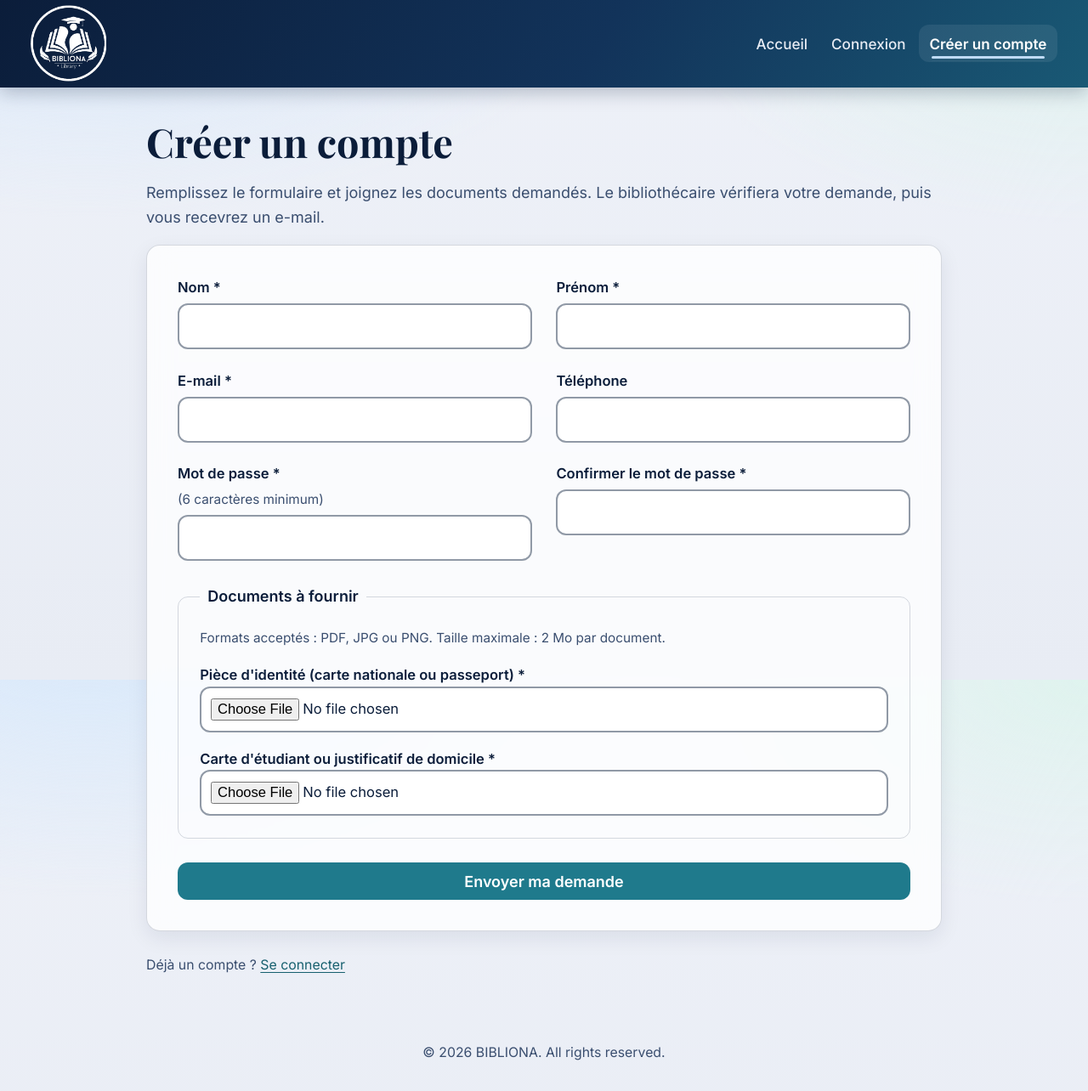
After one commit to labbacisarra/library_management_system, a PHP site: page /inscription.php in a window 1280 px wide. The commit adds this page. Shown: the whole page at 85% size. Run offline with PHP 8.4, Linux system fonts and the light colour scheme.

Commit message:
update library project files

```diff
--- /dev/null
+++ b/bibliotheque_php/1_mettre_a_jour_la_base.sql
@@ -0,0 +1,4 @@
+-- À exécuter UNE SEULE FOIS dans phpMyAdmin (onglet SQL) sur la base "bibliotheque".
+-- Ajoute le statut des comptes. Les comptes existants restent "actif".
+ALTER TABLE users
+  ADD COLUMN statut ENUM('en_attente','actif','refuse') NOT NULL DEFAULT 'actif' AFTER role;
--- a/bibliotheque_php/css/style.css
+++ b/bibliotheque_php/css/style.css
@@ -143,7 +143,7 @@ a { color: var(--link); text-underline-offset: 3px; }
   position: relative; display: flex; flex-direction: column; gap: .15rem;
   padding: 1.1rem 1.2rem; border-radius: var(--r-lg);
   background: var(--surface); border: 1px solid var(--border); border-top: 4px solid var(--teal);
-  -webkit-backdrop-filter: blur(14px) saturate(1.2); backdrop-filter: blur(14px) saturate(1.2);
+  -webkit-backdrop-filter: blur(25px) saturate(1.2); backdrop-filter: blur(25px) saturate(1.2);
   box-shadow: var(--shadow); color: var(--text);
   transition: transform .3s ease;
 }
@@ -211,12 +211,16 @@ form.inline { display: inline; }
 .badge.late::before { background: currentColor; clip-path: polygon(50% 0, 100% 100%, 0 100%); } /* triangle = alerte */
 
 /* ---------- 5. Accueil ---------- */
+
+
+
 .hero {
   position: relative; overflow: hidden; isolation: isolate;
   padding: clamp(2rem, 6vw, 3.5rem) 1.5rem; margin-bottom: 1.6rem; text-align: center; color: #fff;
   border-radius: var(--r-lg); box-shadow: var(--shadow-lg);
-  background: linear-gradient(135deg, #0B1D3A 0%, #1F7A8C 100%);
+  background:linear-gradient(rgba(26, 53, 96, 0.55), rgba(7, 24, 50, 0.139)),url('../images/bib.jpg') center / cover no-repeat; min-height: 2rem;
 }
+
 .hero::before {
   content: ""; position: absolute; inset: auto -10% -40% auto; width: 28rem; height: 28rem; z-index: -1;
   border-radius: 50%; border: 2px solid rgba(191, 219, 247, .35); box-shadow: 0 0 0 3rem rgba(191, 219, 247, .08);
@@ -273,3 +277,16 @@ form.inline { display: inline; }
   *, *::before, *::after { animation: none !important; transition: none !important; }
   .card:hover, .book:hover { transform: none; }
 }
+
+/* ===== Header : garder le logo et le menu sur la même ligne ===== */
+.topbar { flex-wrap: nowrap; gap: .5rem 1rem; }
+.topbar .brand { flex: 0 0 auto; }
+.topbar nav { flex: 1 1 auto; min-width: 0; justify-content: flex-end; flex-wrap: wrap; }
+.topbar nav a { padding: .4rem .7rem; font-size: .95rem; white-space: nowrap; }
+.topbar .who { display: none; }           /* cache l'e-mail pour gagner de la place */
+
+/* Sur petit écran : on remet le menu sous le logo */
+@media (max-width: 900px) {
+  .topbar { flex-wrap: wrap; }
+  .topbar nav { width: 100%; justify-content: flex-start; }
+}
--- /dev/null
+++ b/bibliotheque_php/includes/documents.php
@@ -0,0 +1,15 @@
+<?php
+// Documents demandés lors de l'inscription.
+// Pour ajouter / retirer un document : modifiez simplement cette liste.
+//   clé => [libellé affiché, obligatoire ?]
+$DOCS_REQUIS = [
+    'piece_identite' => ['Pièce d\'identité (carte nationale ou passeport)', true],
+    'justificatif'   => ['Carte d\'étudiant ou justificatif de domicile',    true],
+];
+
+const DOC_MAX_OCTETS = 2 * 1024 * 1024;                       // 2 Mo par document
+const DOC_TYPES = [                                           // formats acceptés (type MIME => extension)
+    'application/pdf' => 'pdf',
+    'image/jpeg'      => 'jpg',
+    'image/png'       => 'png',
+];
--- a/bibliotheque_php/includes/footer.php
+++ b/bibliotheque_php/includes/footer.php
@@ -1,5 +1,5 @@
 </main>
-<footer class="footer">Gestion de bibliothèque — HTML / CSS / JS / PHP</footer>
+<footer class="footer">© 2026 BIBLIONA. All rights reserved.</footer>
 <script src="js/app.js"></script>
 </body>
 </html>
--- a/bibliotheque_php/includes/header.php
+++ b/bibliotheque_php/includes/header.php
@@ -3,13 +3,20 @@ require_once __DIR__ . '/auth.php';
 $u = current_user();
 
 if (!$u) {
-    $pages = ['home' => ['Accueil', 'index.php'], 'login' => ['Connexion', 'login.php']];
+    $pages = [
+        'home'     => ['Accueil',         'index.php'],
+        'login'    => ['Connexion',       'login.php'],
+        'register' => ['Créer un compte', 'inscription.php'],
+    ];
 } elseif ($u['role'] === 'admin') {
+    // nombre de demandes d'inscription en attente (affiché dans le menu)
+    $nbAttente = (int)$pdo->query("SELECT COUNT(*) FROM users WHERE statut = 'en_attente'")->fetchColumn();
     $pages = [
-        'dashboard' => ['Tableau de bord', 'dashboard.php'],
-        'livres'    => ['Livres',          'livres.php'],
-        'adherents' => ['Adhérents',       'adherents.php'],
-        'emprunts'  => ['Emprunts',        'emprunts.php'],
+        'dashboard'    => ['Tableau de bord', 'dashboard.php'],
+        'livres'       => ['Livres',          'livres.php'],
+        'adherents'    => ['Adhérents',       'adherents.php'],
+        'inscriptions' => ['Inscriptions' . ($nbAttente ? " ($nbAttente)" : ''), 'inscriptions.php'],
+        'emprunts'     => ['Emprunts',        'emprunts.php'],
     ];
 } else {
     $pages = ['home' => ['Accueil', 'index.php'], 'espace' => ['Mon espace', 'mon_espace.php']];
--- /dev/null
+++ b/bibliotheque_php/inscription.php
@@ -0,0 +1,147 @@
+<?php
+// Page d'inscription publique : le compte est créé "en attente de validation"
+require_once 'includes/auth.php';
+require_once 'includes/documents.php';
+
+if (current_user()) {
+    redirect(home_for(current_user()['role']));
+}
+
+$errors = [];
+$old = ['nom' => '', 'prenom' => '', 'email' => '', 'telephone' => ''];
+
+if ($_SERVER['REQUEST_METHOD'] === 'POST') {
+    foreach ($old as $k => $_) { $old[$k] = trim($_POST[$k] ?? ''); }
+    $mdp  = $_POST['mot_de_passe'] ?? '';
+    $mdp2 = $_POST['confirmation'] ?? '';
+
+    if ($old['nom'] === '' || $old['prenom'] === '')            $errors[] = 'Le nom et le prénom sont obligatoires.';
+    if (!filter_var($old['email'], FILTER_VALIDATE_EMAIL))      $errors[] = 'Adresse e-mail invalide.';
+    if ($old['telephone'] !== '' && !preg_match('/^[0-9+\s().-]{6,20}$/', $old['telephone'])) $errors[] = 'Numéro de téléphone invalide.';
+    if (strlen($mdp) < 6)                                       $errors[] = 'Le mot de passe doit contenir au moins 6 caractères.';
+    if ($mdp !== $mdp2)                                         $errors[] = 'Les deux mots de passe ne sont pas identiques.';
+
+    // ---- Vérification des documents (avant toute écriture en base) ----
+    $fichiers = [];
+    $finfo = finfo_open(FILEINFO_MIME_TYPE);
+    foreach ($DOCS_REQUIS as $cle => [$libelle, $oblig]) {
+        $f = $_FILES['doc_' . $cle] ?? null;
+        if (!$f || $f['error'] === UPLOAD_ERR_NO_FILE) {
+            if ($oblig) $errors[] = "Document manquant : $libelle.";
+            continue;
+        }
+        if ($f['error'] === UPLOAD_ERR_INI_SIZE || $f['error'] === UPLOAD_ERR_FORM_SIZE || $f['size'] > DOC_MAX_OCTETS) {
+            $errors[] = "« $libelle » dépasse 2 Mo.";
+            continue;
+        }
+        if ($f['error'] !== UPLOAD_ERR_OK || !is_uploaded_file($f['tmp_name'])) {
+            $errors[] = "Erreur lors de l'envoi du document : $libelle.";
+            continue;
+        }
+        $mime = finfo_file($finfo, $f['tmp_name']);           // type réel du fichier (pas seulement son nom)
+        if (!isset(DOC_TYPES[$mime])) {
+            $errors[] = "« $libelle » : format non accepté (PDF, JPG ou PNG uniquement).";
+            continue;
+        }
+        $fichiers[$cle] = ['tmp' => $f['tmp_name'], 'mime' => $mime, 'ext' => DOC_TYPES[$mime], 'nom' => mb_substr(basename($f['name']), 0, 200)];
+    }
+
+    if (!$errors) {
+        $dir = __DIR__ . '/uploads';
+        if (!is_dir($dir)) { @mkdir($dir, 0755, true); }
+        if (!file_exists($dir . '/.htaccess')) {                // les fichiers ne sont jamais accessibles directement
+            @file_put_contents($dir . '/.htaccess', "<IfModule mod_authz_core.c>\n  Require all denied\n</IfModule>\n<IfModule !mod_authz_core.c>\n  Deny from all\n</IfModule>\n");
+        }
+        $deplaces = [];
+        try {
+            $pdo->beginTransaction();
+            $pdo->prepare('INSERT INTO adherents (nom, prenom, email, telephone, date_inscription) VALUES (?,?,?,?,CURDATE())')
+                ->execute([$old['nom'], $old['prenom'], $old['email'], $old['telephone']]);
+            $adhId = (int)$pdo->lastInsertId();
+            $pdo->prepare("INSERT INTO users (email, password, role, statut, adherent_id) VALUES (?,?,'user','en_attente',?)")
+                ->execute([$old['email'], password_hash($mdp, PASSWORD_DEFAULT), $adhId]);
+            $uid = (int)$pdo->lastInsertId();
+
+            foreach ($fichiers as $cle => $f) {
+                $nom = bin2hex(random_bytes(16)) . '.' . $f['ext']; // nom aléatoire
+                if (!move_uploaded_file($f['tmp'], "$dir/$nom")) throw new RuntimeException('upload');
+                $deplaces[] = "$dir/$nom";
+                $pdo->prepare('INSERT INTO documents (user_id, type, fichier, nom_original, mime) VALUES (?,?,?,?,?)')
+                    ->execute([$uid, $cle, $nom, $f['nom'], $f['mime']]);
+            }
+            $pdo->commit();
+
+            flash('Votre demande a bien été envoyée avec vos documents. Votre compte sera activé après validation par le bibliothécaire.');
+            redirect('login.php');
+        } catch (Throwable $e) {
+            if ($pdo->inTransaction()) $pdo->rollBack();
+            foreach ($deplaces as $p) { @unlink($p); }
+            $errors[] = ($e instanceof PDOException && $e->getCode() === '23000')
+                ? 'Cette adresse e-mail est déjà utilisée.'
+                : 'Une erreur est survenue. Réessayez plus tard.';
+        }
+    }
+}
+
+$title = 'Inscription'; $active = 'register';
+require 'includes/header.php';
+?>
+<style>
+  /* Formulaire d'inscription plus large et plus aéré */
+  .inscr { max-width: 52rem; margin: 1.5rem auto 2.5rem; }
+  .inscr .form { padding: 2rem; }
+  .inscr .grid { grid-template-columns: repeat(auto-fit, minmax(16rem, 1fr)); gap: 1.3rem 1.6rem; margin-bottom: 1.6rem; }
+  .inscr input, .inscr select { min-height: 3rem; }
+  .inscr fieldset { border: 1px solid var(--border, #c7ced9); border-radius: 12px; padding: 1.2rem 1.4rem 1.4rem; margin: 0 0 1.6rem; }
+  .inscr legend { font-weight: 600; padding: 0 .5rem; }
+  .inscr .doc { display: block; margin-top: 1rem; }
+  .inscr .doc input[type=file] { padding: .6rem; width: 100%; background: var(--surface-solid, #fff); }
+  .inscr .hint { font-weight: 400; font-size: .85rem; color: var(--text-muted, #3A4E6F); }
+  .inscr .file-err { color: #B3261E; font-size: .88rem; font-weight: 500; }
+</style>
+
+<div class="inscr">
+  <h1>Créer un compte</h1>
+  <p class="muted">Remplissez le formulaire et joignez les documents demandés. Le bibliothécaire vérifiera votre demande, puis vous recevrez un e-mail.</p>
+
+  <?php foreach ($errors as $err): ?><div class="flash error"><?= e($err) ?></div><?php endforeach; ?>
+  <?php if ($errors && $_FILES): ?><p class="muted small">Pour des raisons de sécurité, vous devez sélectionner de nouveau vos documents.</p><?php endif; ?>
+
+  <form method="post" class="form" enctype="multipart/form-data" novalidate>
+    <div class="grid">
+      <label>Nom *<input name="nom" required value="<?= e($old['nom']) ?>" autocomplete="family-name"></label>
+      <label>Prénom *<input name="prenom" required value="<?= e($old['prenom']) ?>" autocomplete="given-name"></label>
+      <label>E-mail *<input type="email" name="email" required value="<?= e($old['email']) ?>" autocomplete="email"></label>
+      <label>Téléphone<input name="telephone" value="<?= e($old['telephone']) ?>" autocomplete="tel"></label>
+      <label>Mot de passe * <span class="hint">(6 caractères minimum)</span><input type="password" name="mot_de_passe" required minlength="6" autocomplete="new-password"></label>
+      <label>Confirmer le mot de passe *<input type="password" name="confirmation" required minlength="6" autocomplete="new-password"></label>
+    </div>
+
+    <fieldset>
+      <legend>Documents à fournir</legend>
+      <p class="hint" style="margin:0">Formats acceptés : PDF, JPG ou PNG. Taille maximale : 2 Mo par document.</p>
+      <?php foreach ($DOCS_REQUIS as $cle => [$libelle, $oblig]): ?>
+        <label class="doc"><?= e($libelle) ?> <?= $oblig ? '*' : '<span class="hint">(facultatif)</span>' ?>
+          <input type="file" name="doc_<?= e($cle) ?>" accept=".pdf,.jpg,.jpeg,.png,application/pdf,image/jpeg,image/png" <?= $oblig ? 'required' : '' ?>>
+          <span class="file-err" role="alert"></span>
+        </label>
+      <?php endforeach; ?>
+    </fieldset>
+
+    <button class="btn" type="submit" style="width:100%">Envoyer ma demande</button>
+  </form>
+  <p class="muted small">Déjà un compte ? <a href="login.php">Se connecter</a></p>
+</div>
+
+<script>
+// Avertit tout de suite si un fichier dépasse 2 Mo (le serveur re-vérifie de toute façon)
+document.querySelectorAll('.inscr input[type=file]').forEach(function (input) {
+  input.addEventListener('change', function () {
+    var err = input.parentElement.querySelector('.file-err');
+    err.textContent = '';
+    var f = input.files[0];
+    if (f && f.size > <?= DOC_MAX_OCTETS ?>) { err.textContent = 'Fichier trop lourd (2 Mo maximum).'; input.value = ''; }
+  });
+});
+</script>
+<?php require 'includes/footer.php'; ?>
```
Also changed, not shown: bibliotheque_php/1_creer_table_documents.sql (added, +11 -0 lines), bibliotheque_php/database_complet.sql (added, +66 -0 lines), bibliotheque_php/document.php (added, +20 -0 lines), bibliotheque_php/emprunts.php (+6 -1 lines), bibliotheque_php/includes/mail.php (added, +22 -0 lines), bibliotheque_php/inscriptions.php (added, +120 -0 lines), bibliotheque_php/login.php (+8 -1 lines), bibliotheque_php/images/bib.jpg (added).
